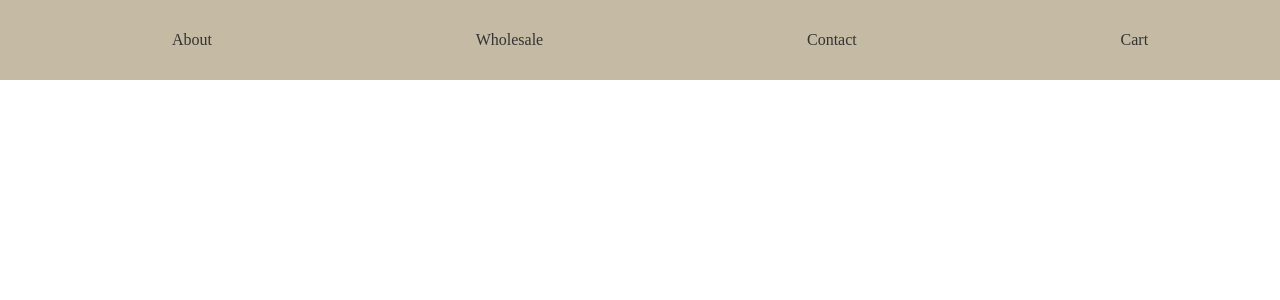
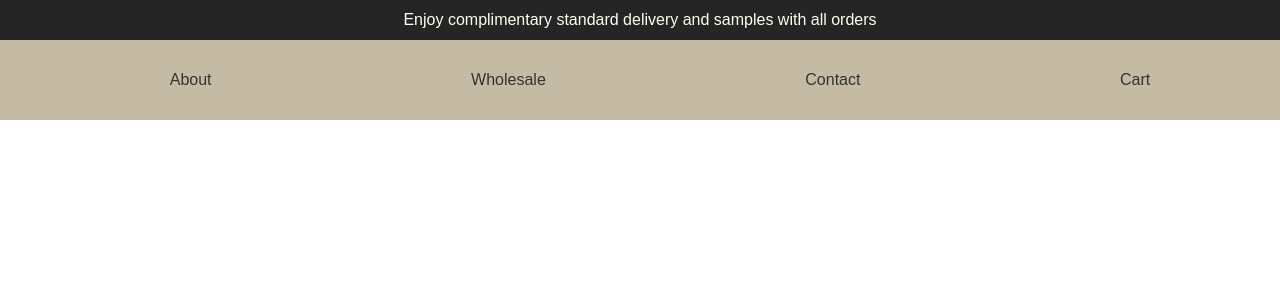
Before and after one commit to hadayahh/somethingPickeled, a React (Vite) app: page / in a window 1280 px wide. Shown: the top 300 px of the page. Built offline with nearby package versions, Linux system fonts and the light colour scheme.

Commit message:
shipping banner styling

```diff
--- a/src/App.tsx
+++ b/src/App.tsx
@@ -3,6 +3,9 @@ import { Nav } from "./Nav"
 function App() {
   return (
     <>
+      <div className="shipping-banner">
+        <div>Enjoy complimentary standard delivery and samples with all orders</div>
+      </div>
       <Nav/>
     </>
   )
--- a/src/index.css
+++ b/src/index.css
@@ -10,9 +10,17 @@ html,body{
 	font-size: 100%;
 	font: inherit;
 	vertical-align: baseline;
+  font-family: Suisse Medium,sans-serif;
 }
 
-
+.shipping-banner{
+  display: flex;
+  justify-content: center;
+  align-items: center;
+  background-color: #252525;
+  color: #fffef2;
+  height: 5vh;
+}
 /* NAV BAR START */
 .nav-bar{
   display: flex;
```
